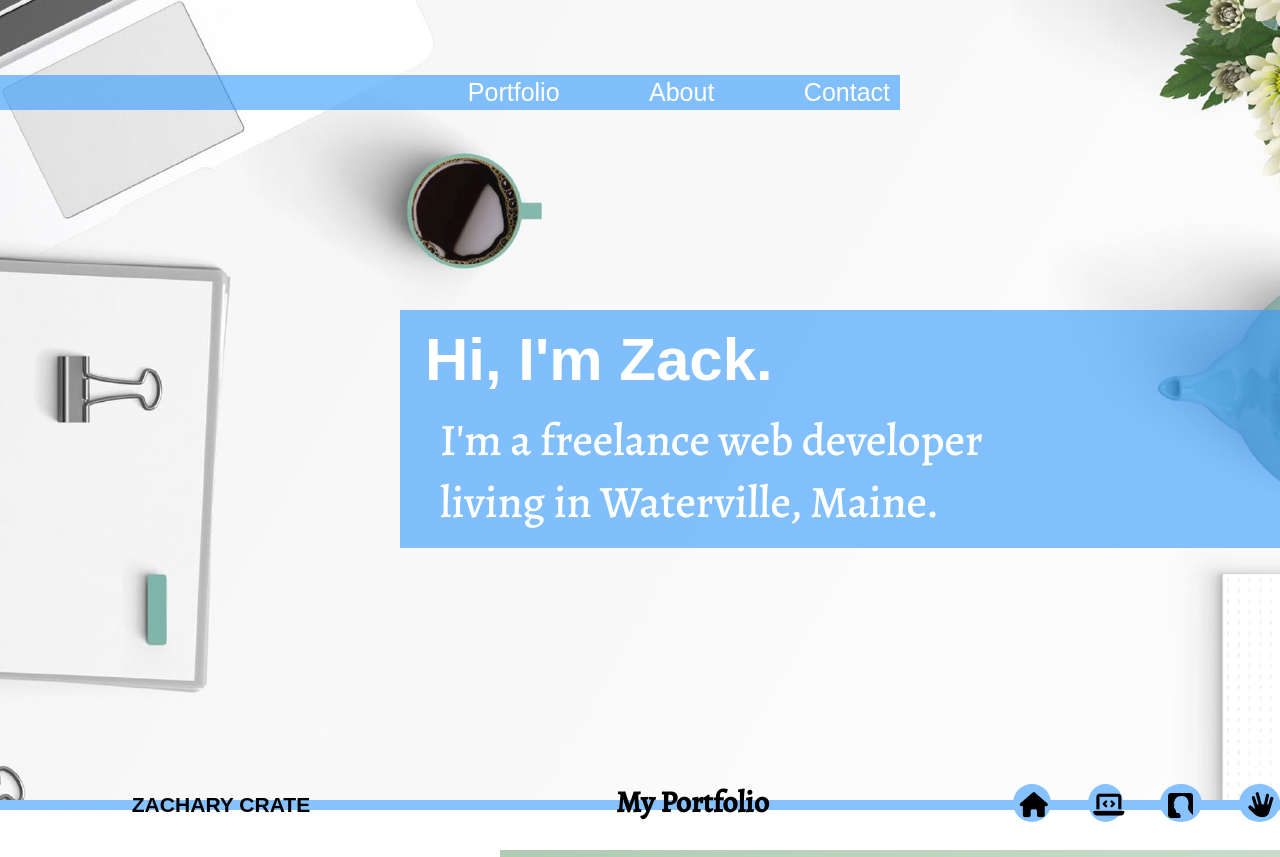
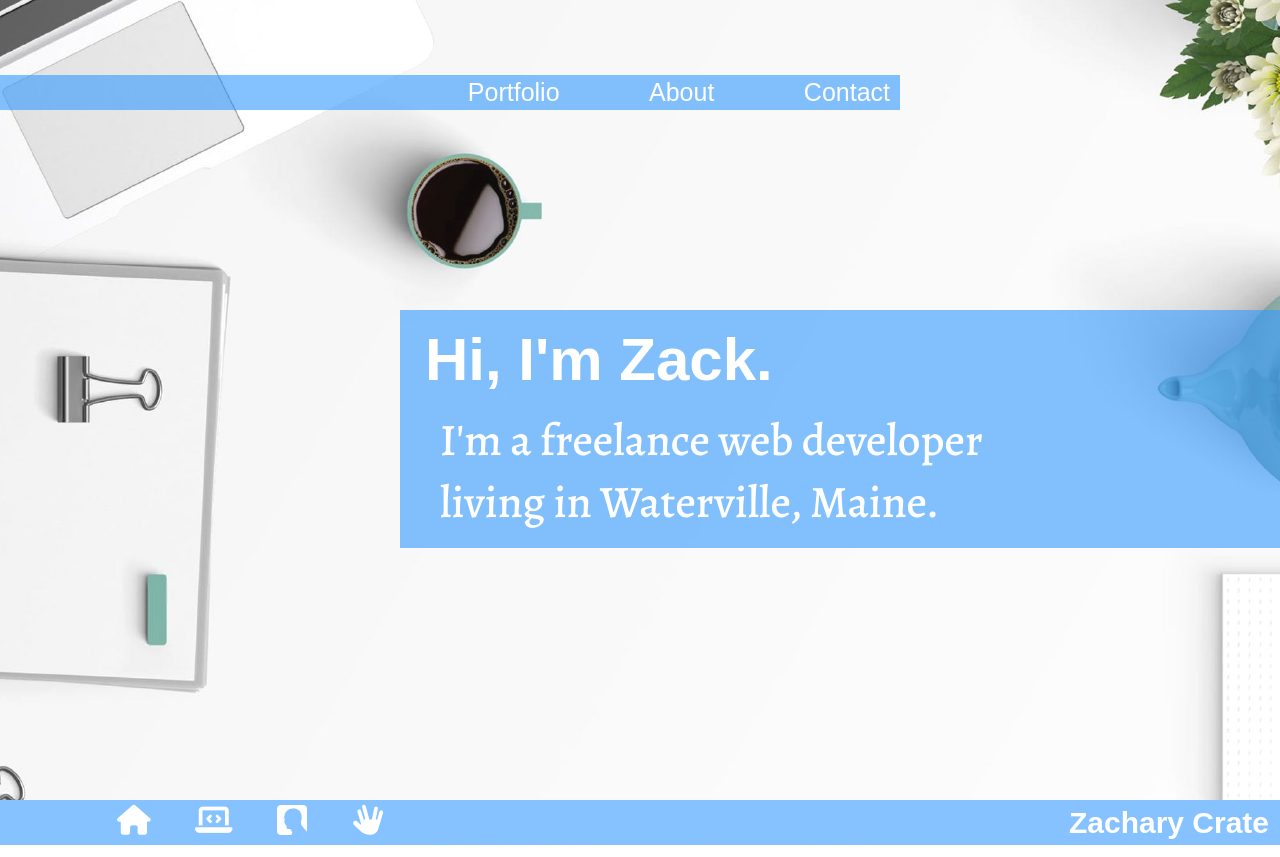
Before and after one commit to zcrate/Milestone-Portfolio, a plain HTML site: page index.html in a window 1280 px wide. Shown: the top 857 px of the page. Drawn offline with nearby package versions, Linux system fonts and the light colour scheme; a web font is replaced by a local one.

Commit message:
Finished formatting sticky nav bar with icons and section titles.

```diff
--- a/css/main.css
+++ b/css/main.css
@@ -95,80 +95,81 @@ main {
 }
 
 .title {
-  margin: -10px;
+  margin: 0 auto;
+  padding: 5px 0 0 0;
   width: 1400px;
-  height: 30px;
+  height: 40px;
+  color: #fff;
+  text-align: center;
+  vertical-align: middle;
   position: -webkit-sticky; /* for Safari browsers */
   position: sticky;
-  top: 15px;
-  color: #000f;
-  text-align: center;
-  background-image: linear-gradient(to right, #85c2ff, #39f9, #85c2ff);
-  background-size: auto 10px;
-  background-repeat: no-repeat;
-  background-position: center;
+  top: 0;
+  background-image: linear-gradient(to right, #85c2ff, #85c2ff, #39f9, #85c2ff, #85c2ff);
   z-index: 2;
 }
 
-.left {
+.title-nav {
+  margin: 0 auto;
+  height: 40px;
+  width: 33%;
+  float: left;
+}
+  .title-nav a {
+    position: relative;
+    z-index: 4;
+  }
+  .title-nav ul, .title-nav li {
+    display: inline;
+    margin: 0 auto;
+    line-height: 15px;
+    font-size: 30px;
+  }
+  .title-nav li {
+    padding: 0 18px;
+  }
+  .title-nav img {
+    height: 30px;
+    vertical-align: bottom;
+  }
+
+.title-center {
   float: left;
   margin: 0;
-  padding: 5px 0;
+  height: 40px;
+  width: 34%}
+
+.title-me {
+  margin: 0 auto;
+  float: left;
   width: 33%;
-  font-size: 18px;
-  font-weight: bold;
-  line-height: 20px;
 }
-  .left h3 {margin: 0}
+  .title-me h3 {
+    margin: 0 auto;
+    font-size: 30px;
+    line-height: 35px;
+  }
 
-.center {
-  height: 30px;
-  line-height: 25px;
+.section-head {
+  margin: 0 550px;
+  width: 300px;
+  line-height: 40px;
+  font-size: 40px;
   text-align: center;
-  font-size: 30px;
-  font-family:"Alegreya", serif;
+  font-family: "Alegreya", serif;
+  color: #fff;
   position: -webkit-sticky; /* for Safari browsers */
   position: sticky;
-  top: 15px;
+  top: 0;
   z-index: 3;
 }
-  .center h4 {margin: 0}
-
-.right {
-  float: right;
-  margin: -2.5px;
-  padding: 5px 0;
-  width: 33%;
-  line-height: 20px;
-  font-size: 25px;
-  z-index: 4;
-}
-  .icon {
-    display: inline;
-    margin: 0 30px 0 0;
-    height: 25px;
-    width: 25px;
-    background-color: #85c2ff;
-    border-radius: 50%;
-    padding: 5px;
+  .section-head h4 {
+    margin: 15px;
+    font-weight: normal;
   }
-  .icon a {
-    width: 100%;
-  }
-  .icon img, .fas {
-    height: 25px;
-    width: 25px;
-    position: relative;
-    vertical-align: top
-  }
-  .icon a[href="#home"] {padding: 0 1.6px;}
-  .icon a[href="#about"], .icon a[href="#contact"] {padding: 0 3.16px;}
-
 /** PORTFOLIO SECTION **/
 
 #portfolio {margin: 0 auto;}
-
-#portfolio .center {margin: -30px 0 0 0;}
 
 .project {
   height: 400px;
--- a/index.html
+++ b/index.html
@@ -8,6 +8,7 @@
     <link rel="stylesheet" href="css/main.css" />
     <link href="https://fonts.googleapis.com/css?family=Alegreya:500|Bellota+Text&display=swap" rel="stylesheet">
     <script src="https://kit.fontawesome.com/f40c4c9e13.js" crossorigin="anonymous"></script>
+
   </head>
 
 <body>
@@ -32,27 +33,29 @@
   <main>
 
     <!--TITLE-->
+    <div class="title">
+      <nav class="title-nav">
+        <ul>
+          <li><a href="#home"><i class="fas fa-home"></i></a></li>
+          <li><a href="#portfolio"><i class="fas fa-laptop-code"></i></a></li>
+          <li><a href="#about"><img src="img/zc-headframe-rounded-wht.png"</a></li>
+          <li><a href="#contact"><i class="fas fa-hand-spock"></i></a></li>
+        </ul>
+      </nav>
 
-    <div class="title">
+      <div class="title-center">
 
-      <div class="left"><h3>ZACHARY CRATE</h3></div>
-
-      <div class="right">
-        <div class="icon">
-          <a href="#home"><i class="fas fa-home"></i></a></div>
-        <div class="icon">
-          <a href="#portfolio"><i class="fas fa-laptop-code"></i></a></div>
-        <div class="icon">
-          <a href="#about"><i><img src="img/zc-headframe-rounded-blk.png" /></i></a></div>
-        <div class="icon">
-          <a href="#contact"><i class="fas fa-hand-spock"></i></a></div>
       </div>
 
+      <div class="title-me">
+        <h3>Zachary Crate</h3>
+      </div>
     </div>
+
 <!-- PORTFOLIO SECTION -->
 
     <section id="portfolio">
-        <div class="center"><h4>My Portfolio</h4></div>
+        <div class="section-head"><h4>My Portfolio</h4></div>
 
    <!-- Rogue Pickings -->
       <div id="pickings" class="full-width project">
@@ -96,10 +99,9 @@
 
 <!-- ABOUT SECTION -->
     <section id="about">
-      <div class="center"><h4>About Me</h4></div>
+      <div class="section-head"><h4>About Me</h4></div>
 
       <div id="aboutme" class="full-width">
-        <h5>Zachary Crate</h5>
         <div class="half-width about-image">
           <div id="images">
             <img id="image1" src="img/zc-photo-color.png" alt="Me" />
@@ -118,7 +120,7 @@
 
 <!-- CONTACT SECTION -->
     <footer id="contact">
-      <div class="center"><h4>Let's Get In Touch!</h4></div>
+      <div class="section-head"><h4>Contact Me</h4></div>
 
       <div id="contactme" class="full-width">
         <div id="email" class="third-width">
@@ -143,6 +145,6 @@
 
     </footer>
   </main>
-  <h5>Copyright Zachary Crate 2020</h5>
+  <h6>Copyright Zachary Crate 2020</h6>
 </body>
 </html>
```
Also changed, not shown: img/Rogue-Pickings-full.png (deleted), img/zc-headframe-rounded-wht.png (added).
